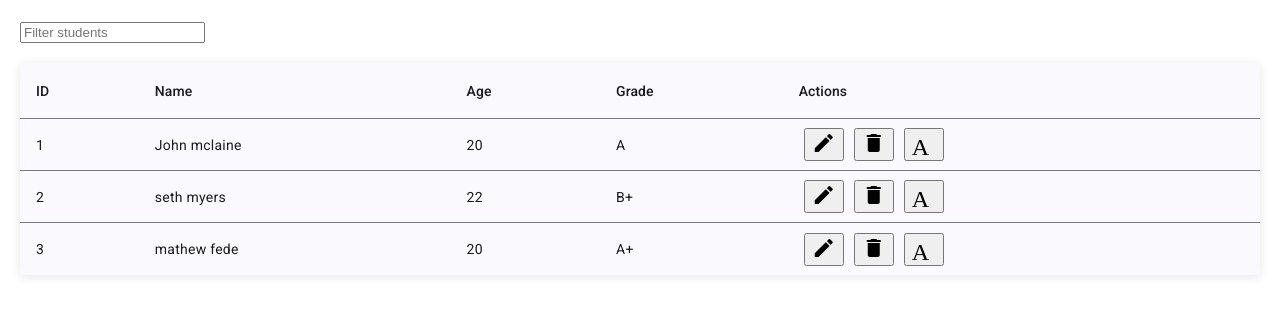
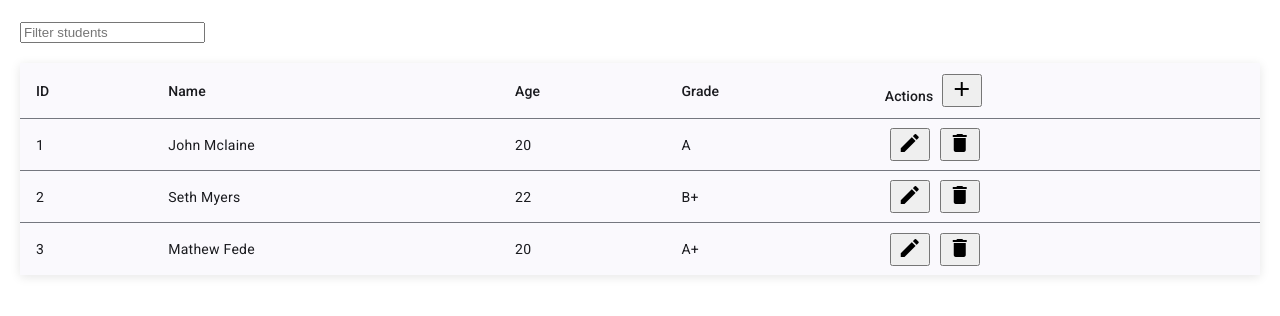
Before and after one commit to kprasad475/student-management, an Angular app: page /add-student in a window 1280 px wide. Shown: the top 316 px of the page. Built offline with nearby package versions, Linux system fonts and the light colour scheme.

Commit message:
add-edit-bug-fix

```diff
--- a/src/app/add-student/add-student.component.html
+++ b/src/app/add-student/add-student.component.html
@@ -1,3 +1,4 @@
+<!-- src/app/add-student/add-student.component.html -->
 <form #studentForm="ngForm" (ngSubmit)="addStudent(studentForm)">
   <mat-form-field appearance="fill">
     <mat-label>Name</mat-label>
--- a/src/app/add-student/add-student.component.ts
+++ b/src/app/add-student/add-student.component.ts
@@ -12,10 +12,13 @@ import { StudentFormComponent } from '../student-form/student-form.component';
 })
 export class AddStudentComponent {
   student: Student;
-  constructor(private service:StudentService,public dialogRef: MatDialogRef<StudentFormComponent>,
-    @Inject(MAT_DIALOG_DATA) public data: Student){
-      this.student = data || { id: 0, name: '', age: 0, grade: '' };
 
+  constructor(
+    private service: StudentService,
+    public dialogRef: MatDialogRef<AddStudentComponent>,
+    @Inject(MAT_DIALOG_DATA) public data: Student
+  ) {
+    this.student = { id: 0, name: '', age: 0, grade: '' };
   }
 
   addStudent(form: NgForm) {
@@ -26,12 +29,11 @@ export class AddStudentComponent {
       grade: form.value.grade
     };
 
-      this.service.addStudent(newStudent);
+    this.dialogRef.close(newStudent);
     form.resetForm();
   }
 
   private generateId(): number {
-      // Generate unique IDs here, for simplicity, you can increment from existing max ID
     const currentStudents = this.service.getCurrentStudents();
     const maxId = currentStudents.length > 0 ? Math.max(...currentStudents.map(s => s.id)) : 0;
     return maxId + 1;
--- a/src/app/app.module.ts
+++ b/src/app/app.module.ts
@@ -19,6 +19,7 @@ import { FormsModule,ReactiveFormsModule } from '@angular/forms';
 import { MatLabel } from '@angular/material/input';
 import { AddStudentComponent } from './add-student/add-student.component';
 
+
 @NgModule({
   declarations: [
     AppComponent,
@@ -31,7 +32,7 @@ import { AddStudentComponent } from './add-student/add-student.component';
     AppRoutingModule,MatIconModule,
     MatFormField,
     FormsModule,ReactiveFormsModule,
-    MatTableModule,MatLabel
+    MatTableModule,MatLabel,MatInputModule
   ],
   providers: [
     provideClientHydration(),
--- a/src/app/student-form/student-form.component.html
+++ b/src/app/student-form/student-form.component.html
@@ -1,6 +1,7 @@
 <!-- src/app/student-form/student-form.component.html -->
-
-<form #studentForm="ngForm" (ngSubmit)="saveStudent(studentForm)">
+<h1 mat-dialog-title>{{ student.id ? 'Edit Student' : 'Add Student' }}</h1>
+<div mat-dialog-content>
+  <form #form="ngForm">
     <mat-form-field appearance="fill">
       <mat-label>Name</mat-label>
       <input matInput placeholder="Name" name="name" [(ngModel)]="student.name" required>
@@ -8,13 +9,16 @@
 
     <mat-form-field appearance="fill">
       <mat-label>Age</mat-label>
-      <input matInput placeholder="Age" name="age" type="number" [(ngModel)]="student.age" required>
+      <input matInput placeholder="Age" type="number" name="age" [(ngModel)]="student.age" required>
     </mat-form-field>
 
     <mat-form-field appearance="fill">
       <mat-label>Grade</mat-label>
       <input matInput placeholder="Grade" name="grade" [(ngModel)]="student.grade" required>
     </mat-form-field>
-
-    <button mat-raised-button color="primary" type="submit">Save Student</button>
   </form>
+</div>
+<div mat-dialog-actions>
+  <button mat-button (click)="onNoClick()">Cancel</button>
+  <button mat-button (click)="saveStudent(form)" cdkFocusInitial>Save</button>
+</div>
--- a/src/app/student-form/student-form.component.ts
+++ b/src/app/student-form/student-form.component.ts
@@ -12,49 +12,29 @@ import { MAT_DIALOG_DATA, MatDialogRef } from '@angular/material/dialog';
   styleUrl: './student-form.component.css'
 })
 export class StudentFormComponent {
+
   student: Student;
 
-  constructor(private service:StudentService,public dialogRef: MatDialogRef<StudentFormComponent>,
-    @Inject(MAT_DIALOG_DATA) public data: Student){
-      this.student = data || { id: 0, name: '', age: 0, grade: '' };
+  constructor(
+    private service: StudentService,
+    public dialogRef: MatDialogRef<StudentFormComponent>,
+    @Inject(MAT_DIALOG_DATA) public data: Student
+  ) {
+    this.student = { ...data };
+  }
 
-    }
-
-  addStudent(form: NgForm) {
-    const newStudent: Student = {
-      id: this.generateId(),
+  saveStudent(form: NgForm) {
+    const updatedStudent: Student = {
+      id: this.student.id,
       name: form.value.name,
       age: form.value.age,
       grade: form.value.grade
     };
 
-    this.service.addStudent(newStudent);
-    form.resetForm();
-  }
-  saveStudent(form: NgForm) {
-    if (this.student.id) {
-      // Update existing student
-      this.service.updateStudent(this.student);
-    } else {
-      // Add new student
-      const newStudent: Student = {
-        id: this.generateId(),
-        name: form.value.name,
-        age: form.value.age,
-        grade: form.value.grade
-      };
-
-      this.service.addStudent(newStudent);
-    }
-
-    this.dialogRef.close();
+    this.dialogRef.close(updatedStudent);
   }
 
-  private generateId(): number {
-    // Generate unique IDs here, for simplicity, you can increment from existing max ID
-    const currentStudents = this.service.getCurrentStudents();
-    const maxId = currentStudents.length > 0 ? Math.max(...currentStudents.map(s => s.id)) : 0;
-    return maxId + 1;
+  onNoClick(){
+
   }
-
 }
--- a/src/app/student-list/student-list.component.html
+++ b/src/app/student-list/student-list.component.html
@@ -1,5 +1,4 @@
 <!-- src/app/student-list/student-list.component.html -->
-
 <div class="table-container">
   <input matInput (keyup)="applyFilter($event)" placeholder="Filter students">
   <table mat-table [dataSource]="dataSource" class="mat-elevation-z8">
@@ -26,16 +25,18 @@
     </ng-container>
 
     <ng-container matColumnDef="actions">
-        <th mat-header-cell *matHeaderCellDef>Actions</th>
+      <th mat-header-cell *matHeaderCellDef>
+        Actions
+        <button mat-icon-button (click)="addStudent()">
+          <mat-icon>add</mat-icon>
+        </button>
+      </th>
       <td mat-cell *matCellDef="let student">
         <button mat-icon-button (click)="editStudent(student)">
           <mat-icon>edit</mat-icon>
         </button>
         <button mat-icon-button color="warn" (click)="deleteStudent(student.id)">
           <mat-icon>delete</mat-icon>
-          </button>
-          <button mat-icon-button color="warn" (click)="addStudent(student)">
-            <mat-icon>Add student</mat-icon>
         </button>
       </td>
     </ng-container>
--- a/src/app/student-list/student-list.component.ts
+++ b/src/app/student-list/student-list.component.ts
@@ -5,6 +5,8 @@ import { MatTableDataSource } from '@angular/material/table';
 import { MatDialog } from '@angular/material/dialog';
 import { StudentFormComponent } from '../student-form/student-form.component';
 import { AddStudentComponent } from '../add-student/add-student.component';
+import { MatDialogRef } from '@angular/material/dialog';
+
 
 
 
@@ -27,6 +29,7 @@ export class StudentListComponent  implements OnInit{
 
   deleteStudent(id: number) {
     this.service.deleteStudent(id);
+    this.refreshTable();
   }
 
   applyFilter(event: Event) {
@@ -34,30 +37,19 @@ export class StudentListComponent  implements OnInit{
     this.dataSource.filter = filterValue.trim().toLowerCase();
   }
 
-  // addStudent(form: NgForm) {
-  //   const newStudent: Student = {
-  //     id: this.generateId(),
-  //     name: form.value.name,
-  //     age: form.value.age,
-  //     grade: form.value.grade
-  //   };
-
-  //   this.service.addStudent(newStudent);
-  //   form.resetForm();
-  // }
-
-  addStudent(student:Student){
+  addStudent() {
     const dialogRef = this.dialog.open(AddStudentComponent, {
-      width: '250px',
-      data: { ...student }
+      width: '250px'
     });
 
     dialogRef.afterClosed().subscribe(result => {
       if (result) {
-        this.service.updateStudent(result);
+        this.service.addStudent(result);
+        this.refreshTable();
       }
     });
   }
+
   editStudent(student: Student) {
     const dialogRef = this.dialog.open(StudentFormComponent, {
       width: '250px',
@@ -66,9 +58,15 @@ export class StudentListComponent  implements OnInit{
 
     dialogRef.afterClosed().subscribe(result => {
       if (result) {
-        this.service.addStudent(result);
+        this.service.updateStudent(result);
+        this.refreshTable();
       }
     });
   }
 
+  private refreshTable() {
+    this.service.getStudents().subscribe(students => {
+      this.dataSource.data = students;
+    });
+  }
 }
--- a/src/app/student.service.ts
+++ b/src/app/student.service.ts
@@ -1,5 +1,5 @@
 import { Injectable } from '@angular/core';
-import { BehaviorSubject } from 'rxjs';
+import { BehaviorSubject, Observable } from 'rxjs';
 import { Student } from './studentmodel';
 
 
@@ -8,33 +8,35 @@ import { Student } from './studentmodel';
 })
 export class StudentService {
 
-  private students:Student[]=[
-{id:1,name:'John mclaine',age:20,grade:'A'},
-{id:2,name:'seth myers',age:22,grade:'B+'},
-{id:3,name:'mathew fede',age:20,grade:'A+'},
-  ]
+  private students: Student[] = [
+    { id: 1, name: 'John Mclaine', age: 20, grade: 'A' },
+    { id: 2, name: 'Seth Myers', age: 22, grade: 'B+' },
+    { id: 3, name: 'Mathew Fede', age: 20, grade: 'A+' }
+  ];
 
   private studentsSubject = new BehaviorSubject<Student[]>(this.students);
 
-  constructor() { }
+  constructor() {}
 
-  getStudents(){
+  getStudents(): Observable<Student[]> {
     return this.studentsSubject.asObservable();
   }
 
-  addStudent(student:Student){
+  addStudent(student: Student): void {
     this.students.push(student);
-    this.studentsSubject.next(this.students)
-  }
-  deleteStudent(id:number){
-    this.students = this.students.filter(student =>student.id ! == id)
-    this.studentsSubject.next(this.students)
+    this.studentsSubject.next(this.students);
   }
 
-  updateStudent(updateStudent:Student){
-    this.students=this.students.map(student =>student.id === updateStudent.id ? updateStudent:student);
-    this.studentsSubject.next(this.students)
+  deleteStudent(id: number): void {
+    this.students = this.students.filter(student => student.id !== id);
+    this.studentsSubject.next(this.students);
   }
+
+  updateStudent(updatedStudent: Student): void {
+    this.students = this.students.map(student => student.id === updatedStudent.id ? updatedStudent : student);
+    this.studentsSubject.next(this.students);
+  }
+
   getCurrentStudents(): Student[] {
     return this.studentsSubject.getValue();
   }
```
Lines whose indentation alone changed are shown as unchanged.
